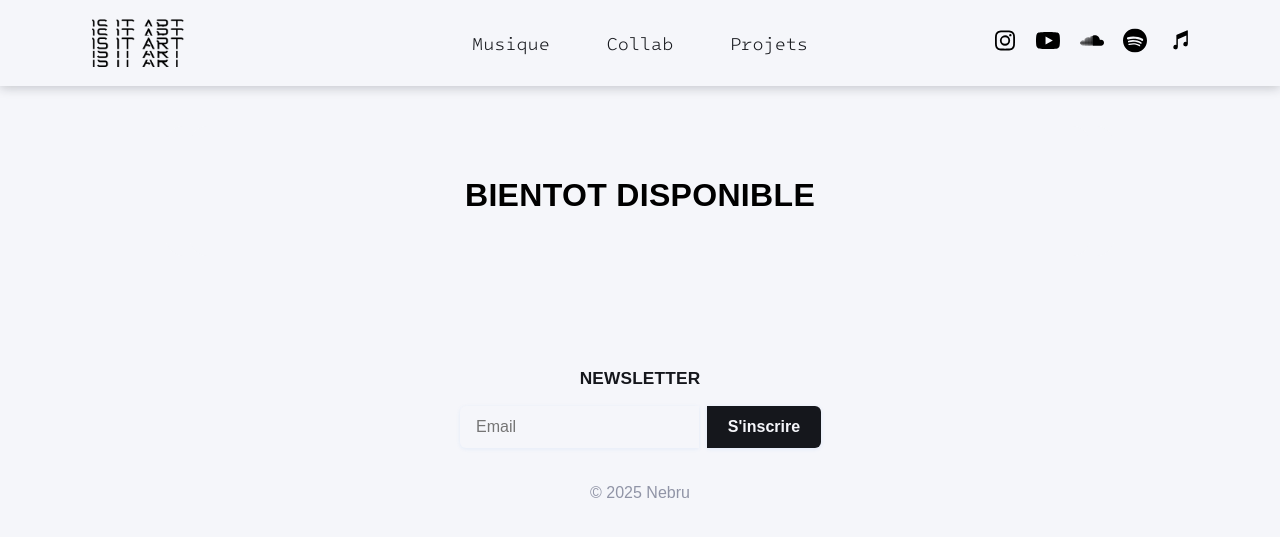
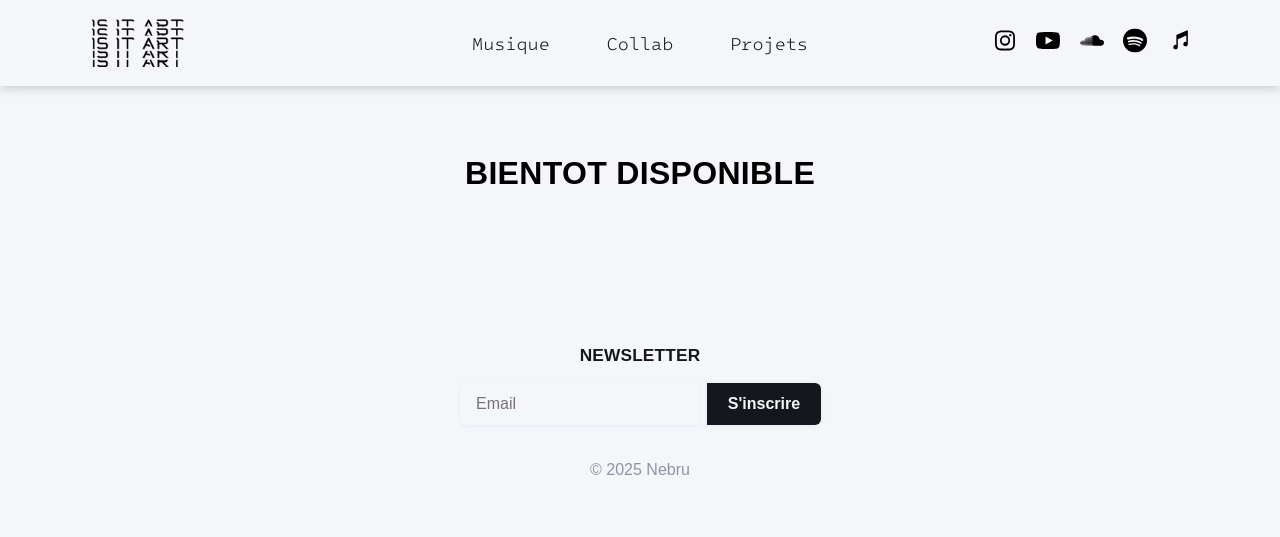
Before and after one commit to 0xnebru/0xnebru.github.io, a Jekyll site: the page built from collab.md, in a window 1280 px wide. Shown: the top 537 px of the page. Built offline with Jekyll 4.4.1, drawn with Linux system fonts in a browser that asks for light colours.

Commit message:
Update style.css

```diff
--- a/assets/style.css
+++ b/assets/style.css
@@ -105,7 +105,7 @@ main {
 .image-gallery {
   max-width: 1200px;
   margin: 2.5em auto 2em auto;
-  padding: 1.5em 1em 2em 1em;
+  padding: 0.1em 1em 2em 1em;
   background: #f5f6fa;
   border-radius: 18px;
   text-align: center;
```
